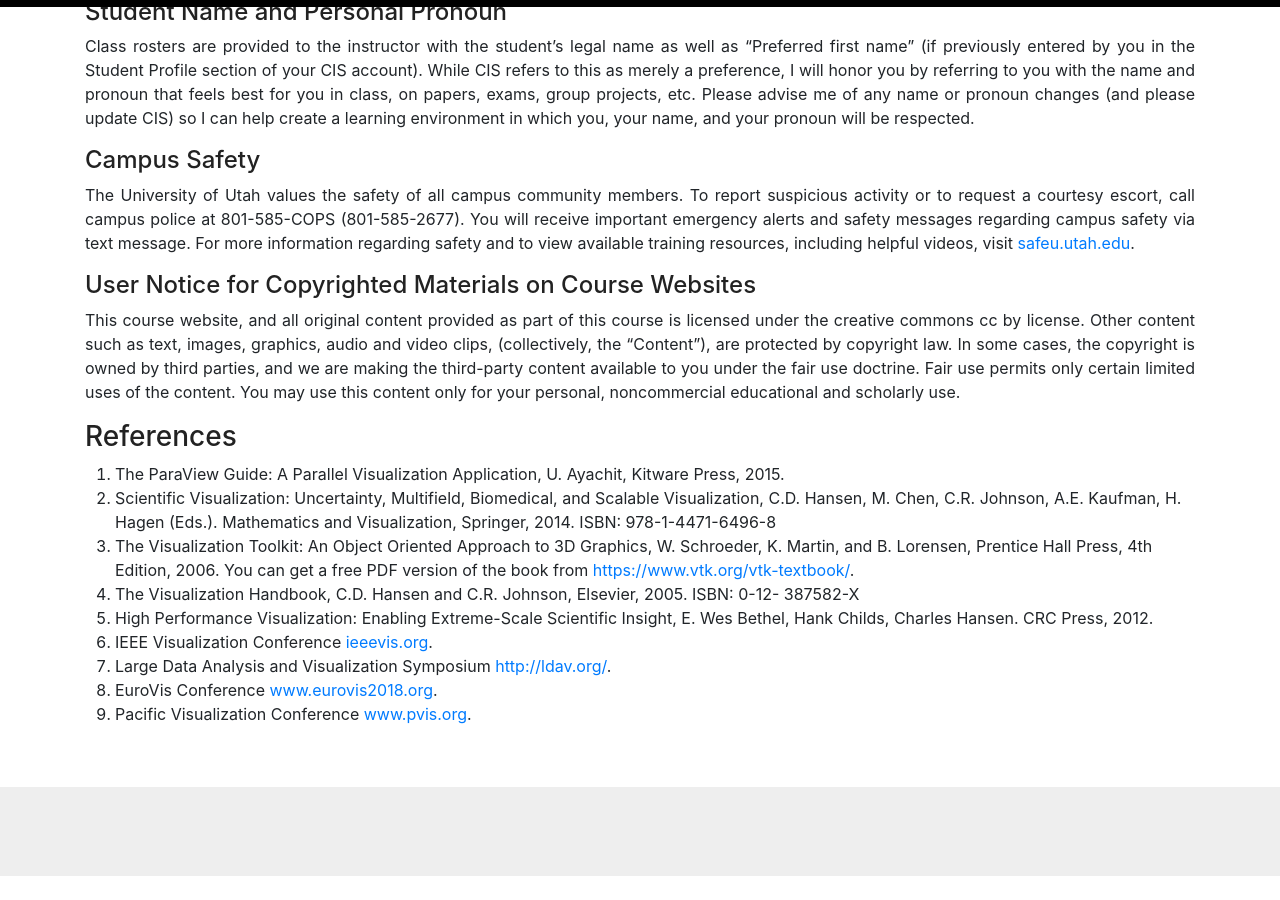
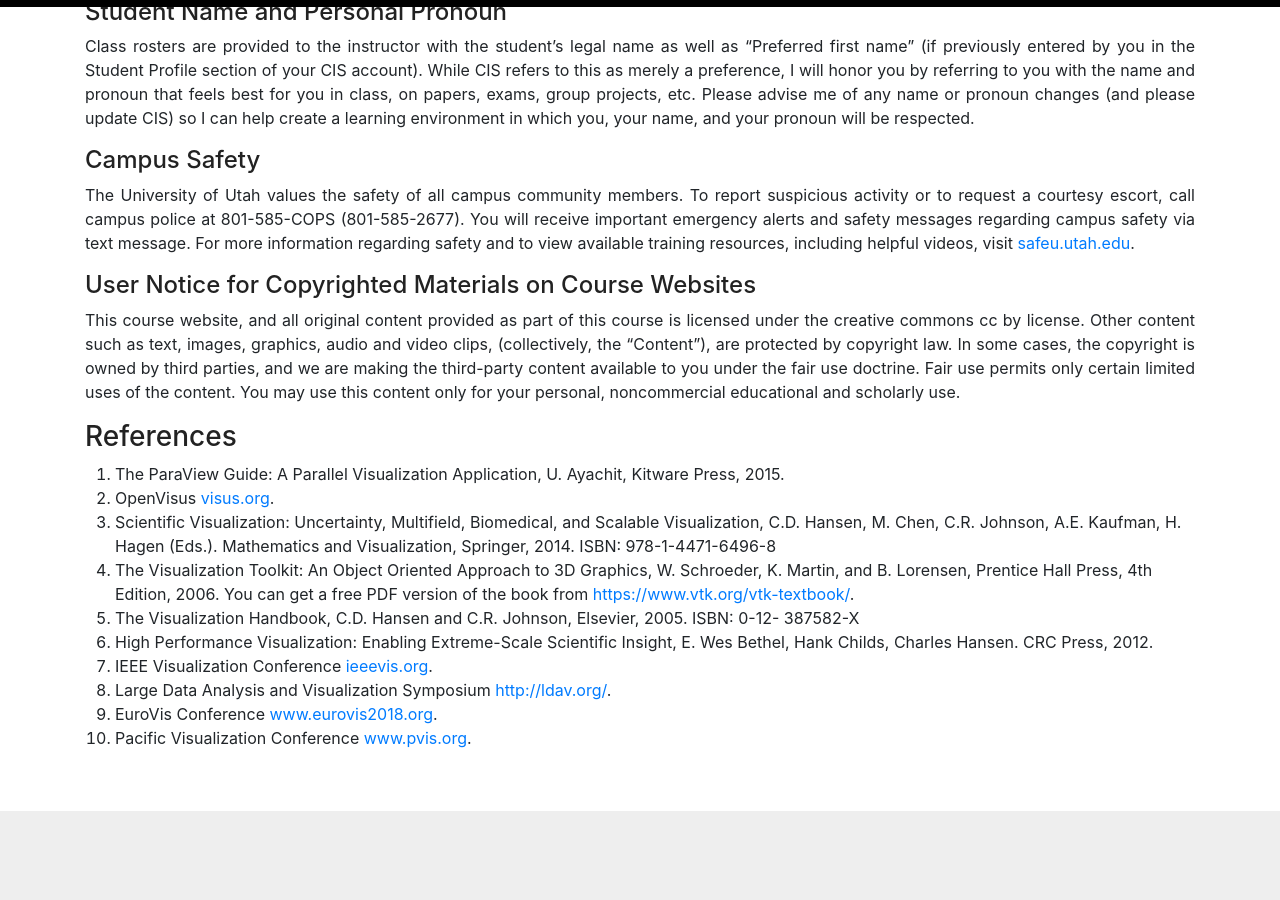
Before and after one commit to ComputingElevatedLab/sciviscourse, a Jekyll site: the page built from index.md, in a window 1280 px wide and 900 px high, scrolled down 2930 px. Built offline with Jekyll 4.4.1, drawn with Linux system fonts in a browser that asks for light colours; before the commit the page ends 3806 px from its top, so only the background shows below that.

Commit message:
Update index.md

```diff
--- a/index.md
+++ b/index.md
@@ -136,11 +136,12 @@ This course website, and all original content provided as part of this course is
 
 ### References
 1. The ParaView Guide: A Parallel Visualization Application, U. Ayachit, Kitware Press, 2015.
-2. Scientific Visualization: Uncertainty, Multifield, Biomedical, and Scalable Visualization, C.D. Hansen, M. Chen, C.R. Johnson, A.E. Kaufman, H. Hagen (Eds.). Mathematics and Visualization, Springer, 2014. ISBN: 978-1-4471-6496-8
-3. The Visualization Toolkit: An Object Oriented Approach to 3D Graphics, W. Schroeder, K. Martin, and B. Lorensen, Prentice Hall Press, 4th Edition, 2006. You can get a free PDF version of the book from [https://www.vtk.org/vtk-textbook/](https://www.vtk.org/vtk-textbook/).
-4. The Visualization Handbook, C.D. Hansen and C.R. Johnson, Elsevier, 2005. ISBN: 0-12- 387582-X
-5. High Performance Visualization: Enabling Extreme-Scale Scientific Insight, E. Wes Bethel, Hank Childs, Charles Hansen. CRC Press, 2012.
-6. IEEE Visualization Conference [ieeevis.org](ieeevis.org).
-7. Large Data Analysis and Visualization Symposium [http://ldav.org/](http://ldav.org/).
-8. EuroVis Conference [www.eurovis2018.org](http://www.eurovis2018.org).
-9. Pacific Visualization Conference [www.pvis.org](http://www.pvis.org).
+2. OpenVisus [visus.org](https://www.visus.org).
+3. Scientific Visualization: Uncertainty, Multifield, Biomedical, and Scalable Visualization, C.D. Hansen, M. Chen, C.R. Johnson, A.E. Kaufman, H. Hagen (Eds.). Mathematics and Visualization, Springer, 2014. ISBN: 978-1-4471-6496-8
+4. The Visualization Toolkit: An Object Oriented Approach to 3D Graphics, W. Schroeder, K. Martin, and B. Lorensen, Prentice Hall Press, 4th Edition, 2006. You can get a free PDF version of the book from [https://www.vtk.org/vtk-textbook/](https://www.vtk.org/vtk-textbook/).
+5. The Visualization Handbook, C.D. Hansen and C.R. Johnson, Elsevier, 2005. ISBN: 0-12- 387582-X
+6. High Performance Visualization: Enabling Extreme-Scale Scientific Insight, E. Wes Bethel, Hank Childs, Charles Hansen. CRC Press, 2012.
+7. IEEE Visualization Conference [ieeevis.org](ieeevis.org).
+8. Large Data Analysis and Visualization Symposium [http://ldav.org/](http://ldav.org/).
+9. EuroVis Conference [www.eurovis2018.org](http://www.eurovis2018.org).
+10. Pacific Visualization Conference [www.pvis.org](http://www.pvis.org).
```
